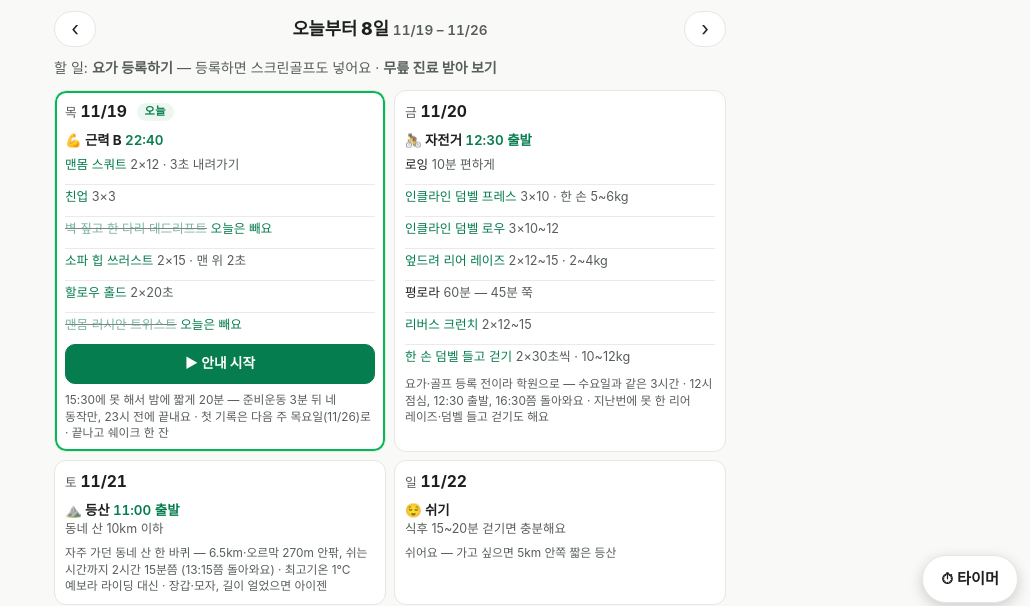
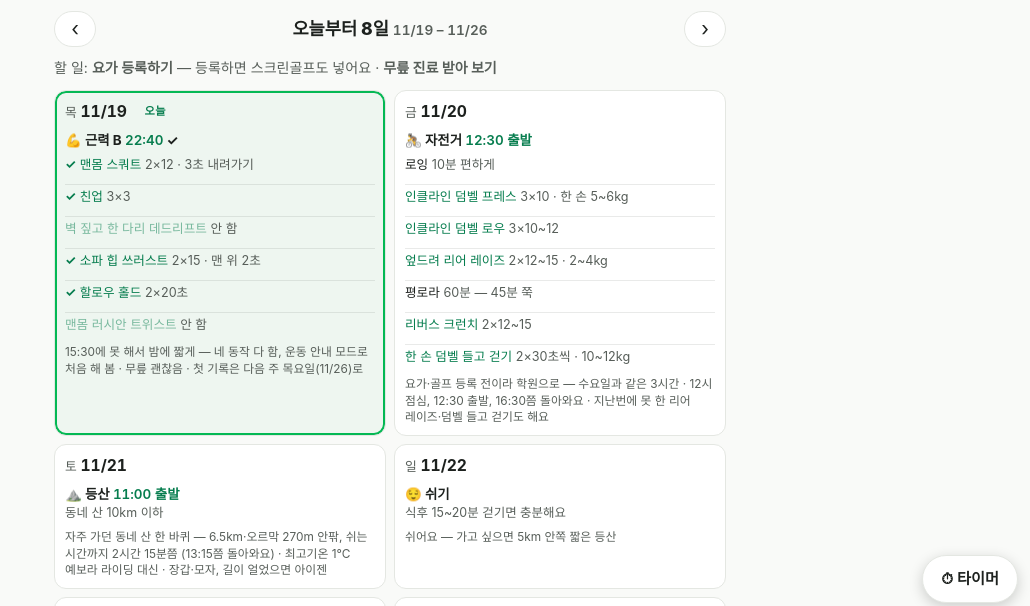
Before and after one commit to seosimba/workout, a plain HTML site: page index.html in a window 1280 px wide. Shown: the part 185-791 px from the top of the page, without its empty margins (250-1280 px from the left). Drawn offline with Linux system fonts and the light colour scheme; a web font is replaced by a local one.

Commit message:
docs: 11/19 근력 B 네 동작 다 함 ✓ (안내 모드 첫 사용)

```diff
--- a/index.html
+++ b/index.html
@@ -597,7 +597,8 @@
     '2026-11-16': { items: [], note: '계획 세운 날 — 내일부터 시작해요' },
     '2026-11-18': { done: ['bike'], ex: ['로잉', '인클라인 덤벨 프레스', '인클라인 덤벨 로우', '평로라', '리버스 크런치'], note: '첫 학원 15:30~18:30 (3시간) — 평로라 58분 34km 평균 120W (TSS 37, 강도 0.62) · 안 한 두 개는 다음 주에' },
     '2026-11-19': { items: [['strB', '22:40']], cut: { '맨몸 스쿼트': '2×12 · 3초 내려가기', '친업': '3×3', '소파 힙 쓰러스트': '2×15 · 맨 위 2초', '할로우 홀드': '2×20초' },
-      note: '15:30에 못 해서 밤에 짧게 20분 — 준비운동 3분 뒤 네 동작만, 23시 전에 끝내요 · 첫 기록은 다음 주 목요일(11/26)로 · 끝나고 쉐이크 한 잔' },
+      done: ['strB'], ex: ['맨몸 스쿼트', '친업', '소파 힙 쓰러스트', '할로우 홀드'],
+      note: '15:30에 못 해서 밤에 짧게 — 네 동작 다 함, 운동 안내 모드로 처음 해 봄 · 무릎 괜찮음 · 첫 기록은 다음 주 목요일(11/26)로' },
     '2026-11-20': { items: [['bike', '12:30 출발']], note: '요가·골프 등록 전이라 학원으로 — 수요일과 같은 3시간 · 12시 점심, 12:30 출발, 16:30쯤 돌아와요 · 지난번에 못 한 리어 레이즈·덤벨 들고 걷기도 해요' },
     '2026-11-21': { note: '자주 가던 동네 산 한 바퀴 — 6.5km·오르막 270m 안팎, 쉬는 시간까지 2시간 15분쯤 (13:15쯤 돌아와요) · 최고기온 1℃ 예보라 라이딩 대신 · 장갑·모자, 길이 얼었으면 아이젠' }
   };
```
